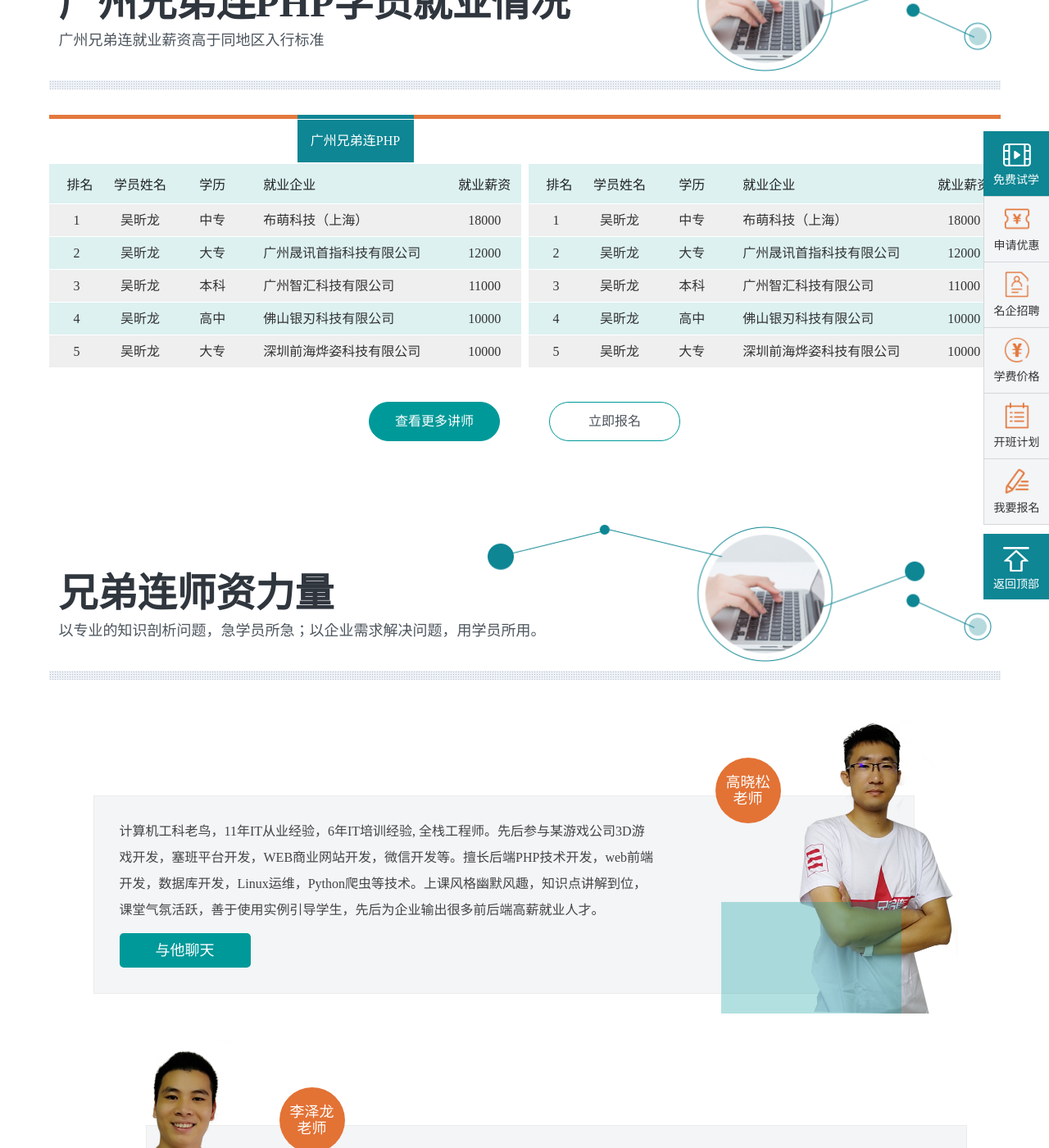
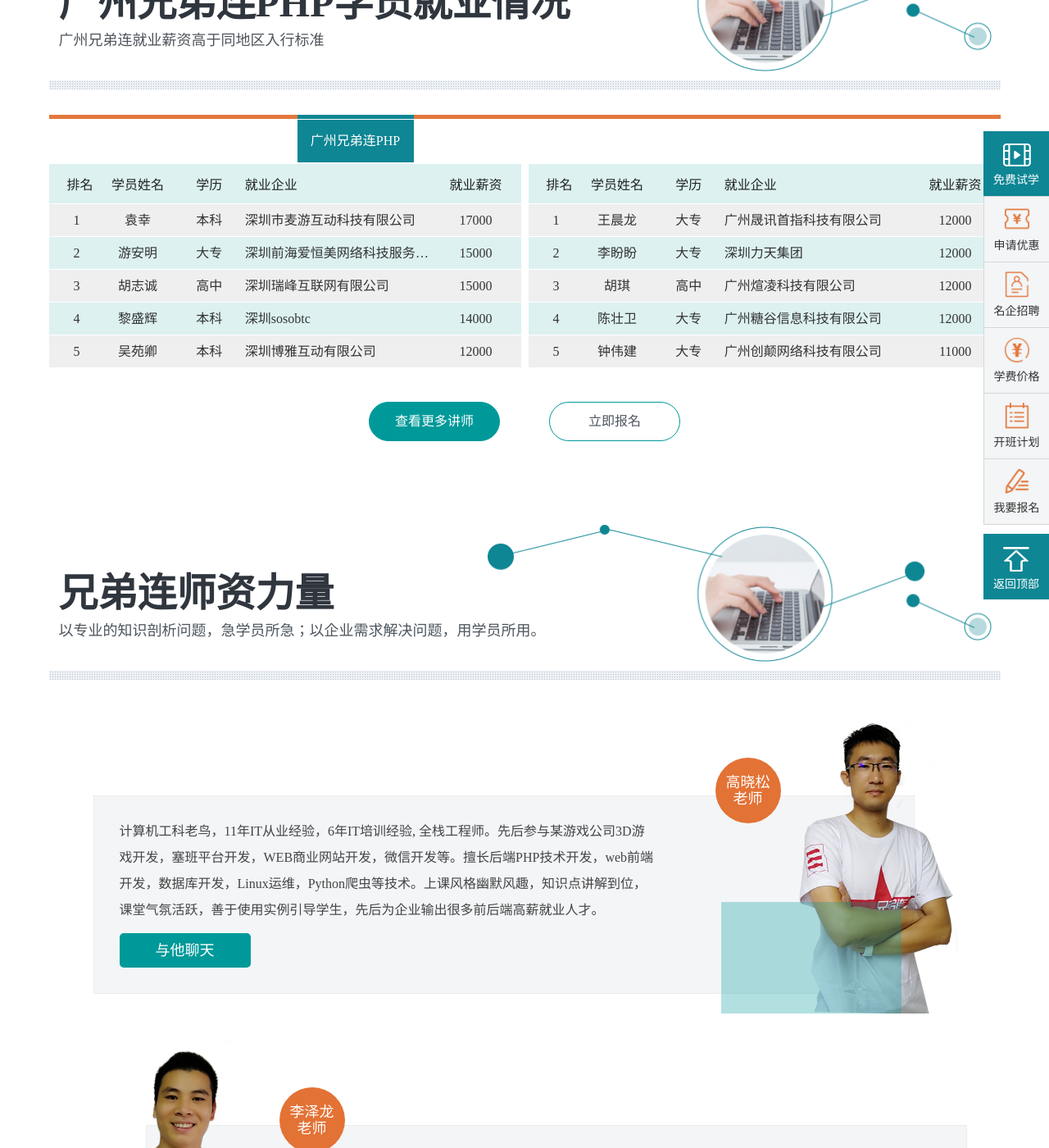
Before and after one commit to Elin159/Elin159.github.io, a Jekyll site: the page web/pc/phpxxnr.html, which Jekyll copies as it is, in a window 1280 px wide and 1400 px high, scrolled down 6132 px. Shown: the whole window at 82% size. Built offline with Jekyll 4.4.1, drawn with Linux system fonts in a browser that asks for light colours; some web fonts are replaced; some of the changed text lies outside the part shown.

Commit message:
[+]更改部分数据

```diff
--- a/web/pc/phpxxnr.html
+++ b/web/pc/phpxxnr.html
@@ -852,38 +852,38 @@
                                                 <tbody>
                                                     <tr>
                                                         <td>1</td>
-                                                        <td>吴昕龙</td>
-                                                        <td>中专</td>
-                                                        <td>布萌科技（上海）</td>
-                                                        <td>18000</td>
+                                                        <td>袁幸</td>
+                                                        <td>本科</td>
+                                                        <td>深圳市麦游互动科技有限公司</td>
+                                                        <td>17000</td>
                                                     </tr>
                                                     <tr>
                                                         <td>2</td>
-                                                        <td>吴昕龙</td>
+                                                        <td>游安明</td>
                                                         <td>大专</td>
-                                                        <td>广州晟讯首指科技有限公司</td>
-                                                        <td>12000</td>
+                                                        <td>深圳前海爱恒美网络科技服务有限公司</td>
+                                                        <td>15000</td>
                                                     </tr>
                                                     <tr>
                                                         <td>3</td>
-                                                        <td>吴昕龙</td>
-                                                        <td>本科</td>
-                                                        <td>广州智汇科技有限公司</td>
-                                                        <td>11000</td>
+                                                        <td>胡志诚</td>
+                                                        <td>高中</td>
+                                                        <td>深圳瑞峰互联网有限公司</td>
+                                                        <td>15000</td>
                                                     </tr>
                                                     <tr>
                                                         <td>4</td>
-                                                        <td>吴昕龙</td>
-                                                        <td>高中</td>
-                                                        <td>佛山银刃科技有限公司</td>
-                                                        <td>10000</td>
+                                                        <td>黎盛辉</td>
+                                                        <td>本科</td>
+                                                        <td>深圳sosobtc</td>
+                                                        <td>14000</td>
                                                     </tr>
                                                     <tr>
                                                         <td>5</td>
-                                                        <td>吴昕龙</td>
-                                                        <td>大专</td>
-                                                        <td>深圳前海烨姿科技有限公司</td>
-                                                        <td>10000</td>
+                                                        <td>吴苑卿</td>
+                                                        <td>本科</td>
+                                                        <td>深圳博雅互动有限公司</td>
+                                                        <td>12000</td>
                                                     </tr>
                                                 </tbody>
                                             </table>
@@ -902,38 +902,38 @@
                                                 <tbody>
                                                     <tr>
                                                         <td>1</td>
-                                                        <td>吴昕龙</td>
-                                                        <td>中专</td>
-                                                        <td>布萌科技（上海）</td>
-                                                        <td>18000</td>
-                                                    </tr>
-                                                    <tr>
-                                                        <td>2</td>
-                                                        <td>吴昕龙</td>
+                                                        <td>王晨龙</td>
                                                         <td>大专</td>
                                                         <td>广州晟讯首指科技有限公司</td>
                                                         <td>12000</td>
                                                     </tr>
                                                     <tr>
+                                                        <td>2</td>
+                                                        <td>李盼盼</td>
+                                                        <td>大专</td>
+                                                        <td>深圳力天集团</td>
+                                                        <td>12000</td>
+                                                    </tr>
+                                                    <tr>
                                                         <td>3</td>
-                                                        <td>吴昕龙</td>
-                                                        <td>本科</td>
-                                                        <td>广州智汇科技有限公司</td>
-                                                        <td>11000</td>
+                                                        <td>胡琪</td>
+                                                        <td>高中</td>
+                                                        <td>广州煊凌科技有限公司</td>
+                                                        <td>12000</td>
                                                     </tr>
                                                     <tr>
                                                         <td>4</td>
-                                                        <td>吴昕龙</td>
-                                                        <td>高中</td>
-                                                        <td>佛山银刃科技有限公司</td>
-                                                        <td>10000</td>
+                                                        <td>陈壮卫</td>
+                                                        <td>大专</td>
+                                                        <td>广州糖谷信息科技有限公司</td>
+                                                        <td>12000</td>
                                                     </tr>
                                                     <tr>
                                                         <td>5</td>
-                                                        <td>吴昕龙</td>
+                                                        <td>钟伟建</td>
                                                         <td>大专</td>
-                                                        <td>深圳前海烨姿科技有限公司</td>
-                                                        <td>10000</td>
+                                                        <td>广州创颠网络科技有限公司</td>
+                                                        <td>11000</td>
                                                     </tr>
                                                 </tbody>
                                             </table>
@@ -1174,13 +1174,13 @@
                 </div>
             </div>
             <div class="bqsy">
-                <span>
+                <p>
                     Copyright © 2007-2019 易第优（北京）科技股份有限公司 版权所有 京公网安备 11010802026987号
                     京ICP备11018177号
-                </span>
-                <!--[if lte IE 9]>
-                    <h1>您的浏览器版本过低，IE9及以下版本不支持新样式，请更新浏览器</h1>
-                <![endif]-->
+                </p>
+                <p>
+                    如使用IE浏览器浏览，请使用IE10及以上版本。
+                </p>
             </div>
         </div>
         <div class="go_top" id="go_top">
```
Also changed, not shown: web/pc/css/index.css (+18 -7 lines), web/pc/css/index.scss (+23 -8 lines), web/pc/css/index.min.css.
